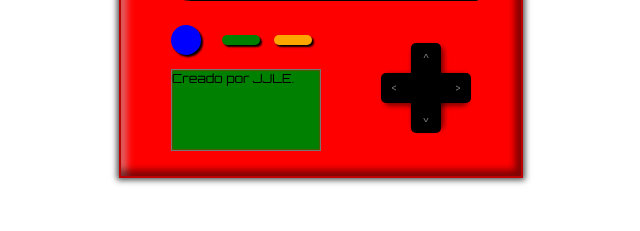
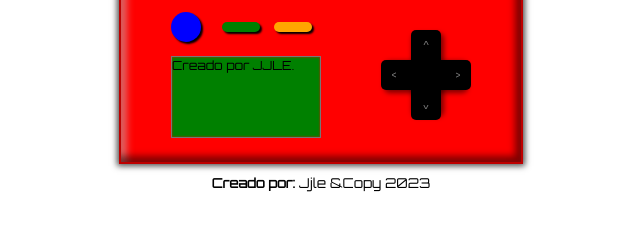
Before and after one commit to lopezjohnjairo5/web, a PHP site: page / in a window 1280 px wide. Shown: the part 516-747 px from the top of the page, without its empty margins (319-959 px from the left). Run offline with PHP 8.4, Linux system fonts and the light colour scheme.

Commit message:
footer
cambios minimos. Inclusión de footer.

```diff
--- a/ejercicios/apis/pokedex/index.html
+++ b/ejercicios/apis/pokedex/index.html
@@ -12,7 +12,7 @@
     <link rel="stylesheet" href="https://fonts.googleapis.com/css2?family=Material+Symbols+Outlined:opsz,wght,FILL,GRAD@20..48,100..700,0..1,-50..200" />
     <!-- end fonts -->
     <link rel="stylesheet" href="main.css">
-    <title>Document</title>
+    <title>Pokedex - </title>
 </head>
 <body>
     <h1>Pokédex</h1>
@@ -83,6 +83,9 @@
             </table>
         </div>
     </section>
+    <footer>
+    	<small><b>Creado por:</b> Jjle &Copy 2023</small>
+    </footer>
     <script src="main.js"></script>
 </body>
 </html>
--- a/ejercicios/apis/pokedex/main.css
+++ b/ejercicios/apis/pokedex/main.css
@@ -306,6 +306,11 @@
     box-shadow: -2px 4px 5px 1px rgba(0,0,0,.5);
 }
 
+/* footer */
+footer{
+	margin-top: 10px;
+}
+
 /* animations */
 button:hover{
     cursor: pointer;
```
